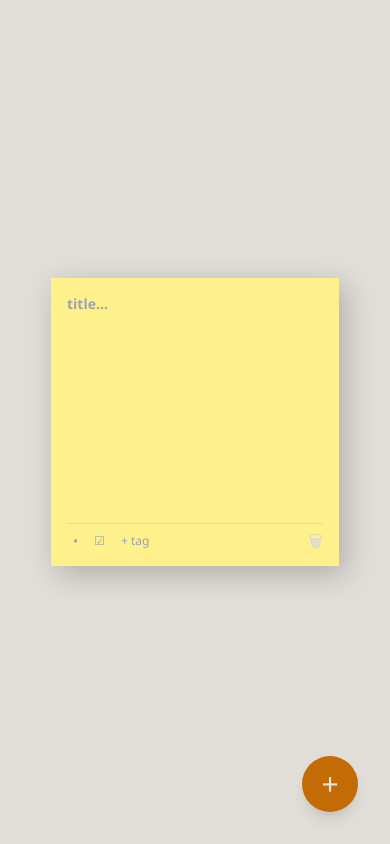
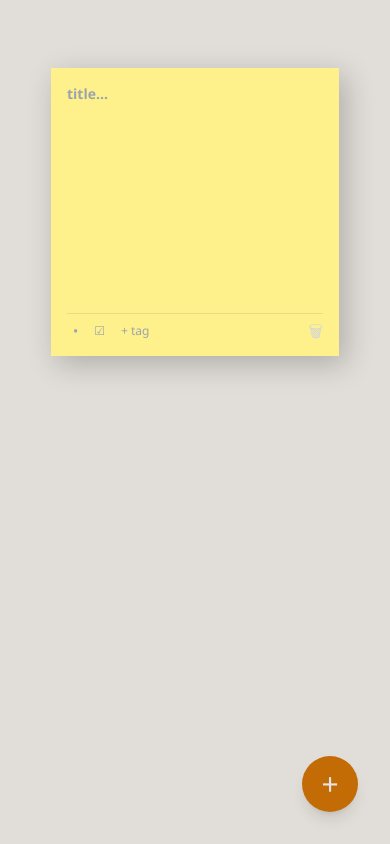
Before and after one commit to matthewhuang11/stickies, a React (Vite) app: page / in a window 390 px wide. Both pictures are taken after a click on the button "New sticky". Built offline with nearby package versions, Linux system fonts and the light colour scheme.

Commit message:
fix: mobile keyboard scroll cutting off sticky title

```diff
--- a/src/components/StickyEditor.jsx
+++ b/src/components/StickyEditor.jsx
@@ -67,7 +67,8 @@
   }
 
   const dx = origin ? origin.x - window.innerWidth / 2 : 0
-  const dy = origin ? origin.y - window.innerHeight / 2 : 0
+  // Card sits at pt-[8vh] from top, so its center is at 8vh + half of min-height (144px)
+  const dy = origin ? origin.y - (window.innerHeight * 0.08 + 144) : 0
 
   const cardMotion = origin
     ? {
@@ -85,7 +86,7 @@
 
   return (
     <>
-    <div className="fixed inset-0 z-50 flex items-center justify-center">
+    <div className="fixed inset-0 z-50 flex items-start justify-center pt-[8vh]">
       {/* Backdrop */}
       <motion.div
         className="absolute inset-0 bg-black/10"
@@ -143,6 +144,7 @@
               </BubbleMenu>
               <EditorContent
                 editor={editor}
+                style={{ scrollMarginTop: 80 }}
                 className="[&_.ProseMirror]:outline-none [&_.ProseMirror_p]:m-0 [&_.ProseMirror]:min-h-[140px] [&_.ProseMirror]:text-sm [&_.ProseMirror]:text-gray-800 [&_.ProseMirror]:leading-snug"
               />
             </>
```
